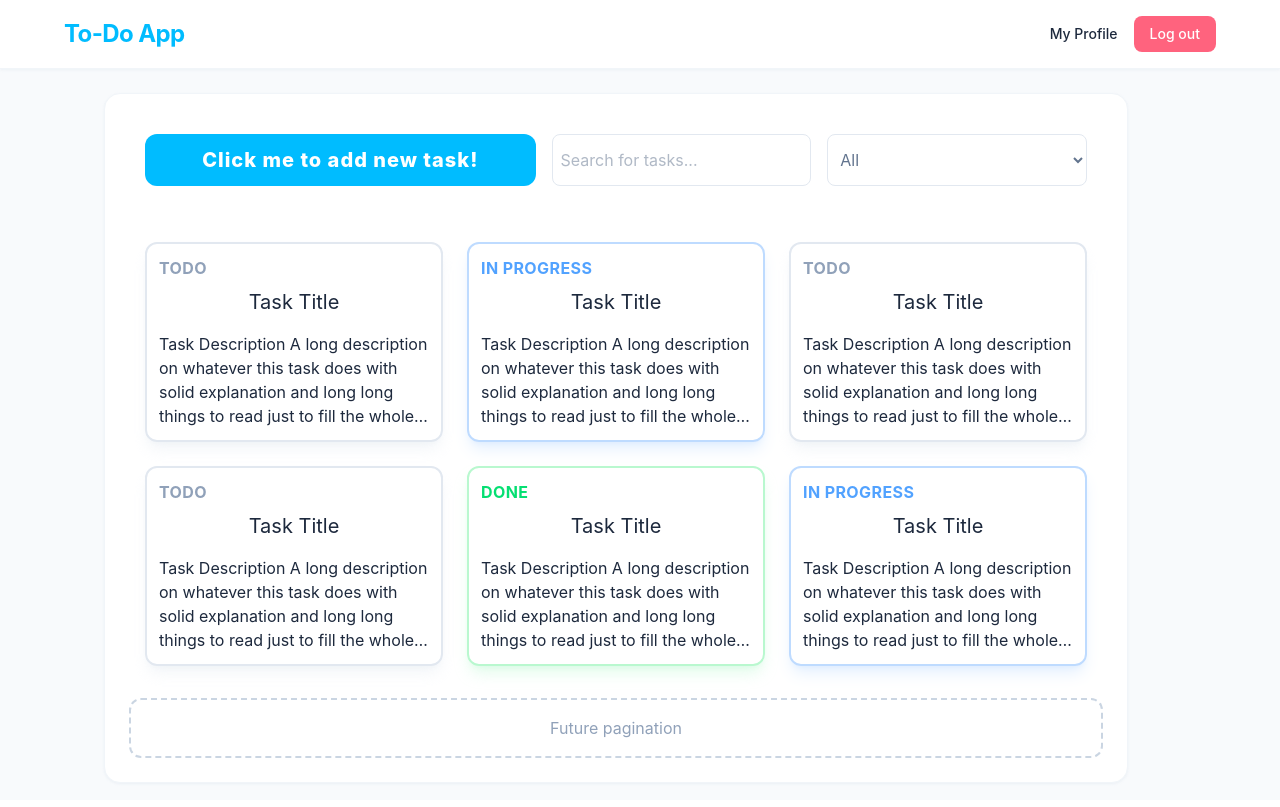
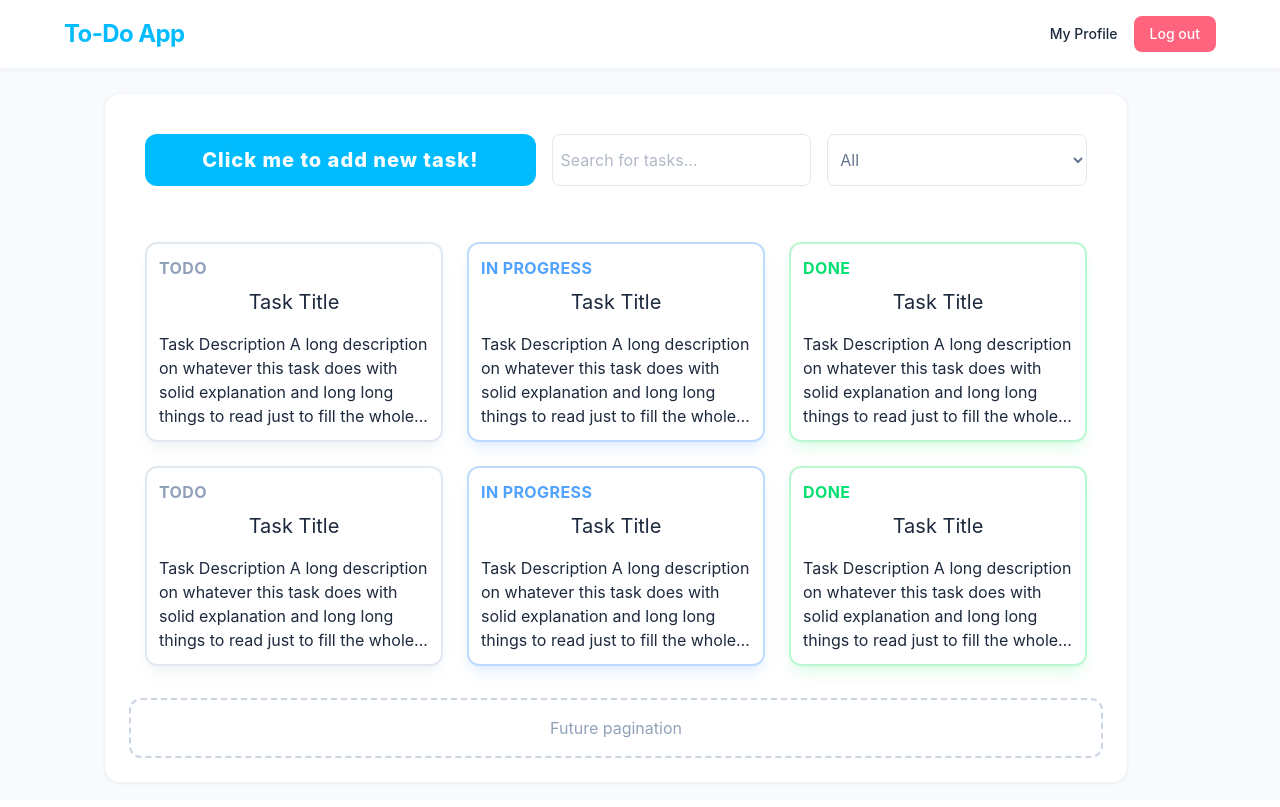
Before and after one commit to kubaMiczuu/To-Do-App, a React (Vite) app in the folder frontend-react/: page /login in a window 1280 px wide. Both pictures are taken after typing "Sample", "Sample123" into the empty fields and a click on the button "Login". Built offline with nearby package versions, Linux system fonts and the light colour scheme.

Commit message:
feat: implement modal for updating and creating task with delete confirmation and state dependant

```diff
--- a/frontend-react/index.html
+++ b/frontend-react/index.html
@@ -3,7 +3,7 @@
   <head>
     <meta charset="UTF-8" />
     <meta name="viewport" content="width=device-width, initial-scale=1.0" />
-    <title>frontend-react</title>
+    <title>To-Do App by Jakub Miczek</title>
   </head>
   <body>
     <div id="root"></div>
--- a/frontend-react/src/components/TaskCard.tsx
+++ b/frontend-react/src/components/TaskCard.tsx
@@ -1,7 +1,7 @@
+import type {TaskData} from "./TaskFormModal.tsx";
+
 interface TaskCardProps {
-    status: "TODO" | "IN_PROGRESS" | "DONE";
-    title: string;
-    description: string;
+    task: TaskData;
 }
 
 const statusConfig = {
@@ -22,24 +22,23 @@ const statusConfig = {
     }
 };
 
-const TaskCard = ({status, title, description}:TaskCardProps) => {
+const TaskCard = ({task}:TaskCardProps) => {
 
-    const config = statusConfig[status];
+    const config = statusConfig[task.status];
 
     return (
-        <div onClick={() => {}}
-            className={`h-full rounded-xl border-2 p-3 shadow-lg hover:scale-105 transition cursor-pointer ${config.border}`}>
+        <div className={`h-full rounded-xl border-2 p-3 shadow-lg hover:scale-105 transition cursor-pointer ${config.border}`}>
 
             <h2 className={`text-md font-bold tracking-wide ${config.text}`}>
                 {config.label}
             </h2>
 
             <h1 className={`text-xl text-center mt-2`}>
-                {title}
+                {task.title}
             </h1>
 
             <p className={`mt-4 line-clamp-4`}>
-                {description} A long description on whatever this task does with solid explanation and long long things to read just to fill the whole card place just to test
+                {task.description} A long description on whatever this task does with solid explanation and long long things to read just to fill the whole card place just to test
             </p>
 
         </div>
--- /dev/null
+++ b/frontend-react/src/components/TaskFormModal.tsx
@@ -0,0 +1,148 @@
+import {useState} from "react";
+
+interface TaskFormModalProps {
+    mode: "UPDATE" | "ADD";
+    initialData?: TaskData | null;
+    onCancel: () => void;
+}
+
+export interface TaskData {
+    id?: number;
+    status: "TODO" | "IN_PROGRESS" | "DONE";
+    title: string;
+    description: string;
+}
+
+const modeConfig = {
+    ADD: {
+        headerText: "Create a new task",
+        buttonText: "Create task",
+        titlePlaceholder: '',
+        descriptionPlaceholderValue: '',
+    },
+    UPDATE: {
+        headerText: "Update this task",
+        buttonText: "Update task",
+        titlePlaceholderValue: '',
+        descriptionPlaceholderValue: ''
+    }
+}
+
+const TaskFormModal = ({mode, initialData, onCancel}:TaskFormModalProps) => {
+
+    const config = modeConfig[mode];
+
+    const [title, setTitle] = useState(initialData?.title || "");
+    const [description, setDescription] = useState(initialData?.description || "");
+    const [status, setStatus] = useState(initialData?.status || "TODO");
+    const [showDeleteConfirm, setShowDeleteConfirm] = useState(false);
+
+    return (
+        <div onClick={() => onCancel()} className={`fixed inset-0 z-60 bg-slate-900/60 flex items-center justify-center`}>
+
+            <div onClick={(e) => e.stopPropagation()} className="flex flex-col w-full max-w-5xl min-h-[calc(100vh-128px)] bg-white border border-slate-100 shadow-sm shadow-slate-200/40 rounded-2xl p-6 relative overflow-hidden">
+
+                <h1 className={`text-center text-3xl font-bold text-slate-800`}>
+                    {config.headerText}
+                </h1>
+
+                <div className={`flex flex-col gap-4`}>
+
+                    <input type={"text"} placeholder={"Task title..."} value={title} onChange={(e) => setTitle(e.target.value)}
+                            className={`text-slate-800 px-4 py-2 rounded-xl focus:outline-none transition duration-200 border border-slate-100`}
+                    />
+
+                    <textarea placeholder={"Task description..."} value={description} onChange={(e) => setDescription(e.target.value)}
+                            className={`text-slate-800 px-4 py-2 rounded-xl focus:outline-none transition duration-200 border border-slate-100 min-h-[50vh]`}
+                    />
+
+                    {mode === "UPDATE" && (
+                        <div className={`flex gap-4 justify-center`}>
+
+                            {status !== "TODO" && (
+                                <button onClick={() => setStatus("TODO")}
+                                        className={`w-full md:w-1/2 border-slate-200 shadow-slate-200/40 hover:border-slate-300 rounded-xl border-2 p-3 shadow-lg hover:scale-105 transition cursor-pointer`}
+                                >
+                                    Mark as <span className={`italic text-slate-400 font-bold tracking-wide`}>To Do</span>
+                                </button>
+                            )}
+
+                            {status !== "IN_PROGRESS" && (
+                                <button onClick={() => setStatus("IN_PROGRESS")}
+                                        className={`w-full md:w-1/2 border-blue-200 shadow-blue-200/40 hover:border-blue-300 rounded-xl border-2 p-3 shadow-lg hover:scale-105 transition cursor-pointer`}
+                                >
+                                    Mark as <span className={`italic text-blue-400 font-bold tracking-wide`}>In Progress</span>
+                                </button>
+                            )}
+
+                            {status !== "DONE" && (
+                                <button onClick={() => setStatus("DONE")}
+                                        className={`w-full md:w-1/2 border-green-200 shadow-green-200/40 hover:border-green-300 rounded-xl border-2 p-3 shadow-lg hover:scale-105 transition cursor-pointer`}
+                                >
+                                    Mark as <span className={`italic text-green-400 font-bold tracking-wide`}>Done</span>
+                                </button>
+                            )}
+
+                        </div>
+                    )}
+
+                </div>
+
+                <div className={`flex flex-col-reverse md:flex-row items-center gap-4 mt-16 w-full ${mode === "UPDATE" ? "justify-between" : "justify-center"}`}>
+
+                    {mode === "UPDATE" && (
+                        <button className="text-xl w-full md:w-auto px-6 py-2 text-rose-600 font-bold bg-rose-50 hover:bg-rose-100 hover:scale-105 rounded-lg transition cursor-pointer"
+                                onClick={() => setShowDeleteConfirm(true)}
+                        >
+                            Delete task
+                        </button>
+                    )}
+
+                    <div className="flex flex-col-reverse md:flex-row items-center gap-4 w-full md:w-auto">
+
+                        <button className="text-xl w-full md:w-auto px-6 py-2 text-slate-700 font-extrabold bg-slate-200 hover:bg-slate-300 hover:scale-105 rounded-lg transition cursor-pointer"
+                                onClick={() => onCancel()}
+                        >
+                            Cancel
+                        </button>
+
+                        <button className="text-xl w-full md:w-auto px-8 py-2 text-white font-extrabold bg-sky-400 hover:bg-sky-500 hover:scale-105 rounded-lg transition cursor-pointer"
+                                onClick={() => {}}
+                        >
+                            {config.buttonText}
+                        </button>
+
+                    </div>
+
+                    {showDeleteConfirm && (
+                        <div className="absolute inset-0 z-10 bg-white/90 backdrop-blur-sm flex flex-col items-center justify-center p-6">
+                            <h2 className="text-4xl font-bold text-slate-800 mb-2">Are you sure?</h2>
+                            <p className="text-slate-500 mb-8 text-lg font-medium">This action cannot be undone. Task will be permanently deleted.</p>
+
+                            <div className="flex gap-4 w-full justify-center">
+                                <button
+                                    type="button"
+                                    onClick={() => setShowDeleteConfirm(false)}
+                                    className="px-6 py-3 text-slate-700 font-extrabold bg-slate-200 hover:bg-slate-300 hover:scale-105 rounded-lg transition cursor-pointer"
+                                >
+                                    No, keep it
+                                </button>
+
+                                <button
+                                    type="button"
+                                    onClick={() => {}}
+                                    className="px-8 py-3 text-white font-extrabold bg-rose-500 hover:bg-rose-600 hover:scale-105 rounded-lg transition cursor-pointer shadow-lg shadow-rose-500/30"
+                                >
+                                    Yes, delete task
+                                </button>
+                            </div>
+                        </div>
+                    )}
+                </div>
+
+            </div>
+
+        </div>
+    )
+}
+export default TaskFormModal
--- a/frontend-react/src/pages/Dashboard.tsx
+++ b/frontend-react/src/pages/Dashboard.tsx
@@ -1,6 +1,36 @@
-import TaskCard from "../components/TaskCard.tsx";
+import TaskCard from "../components/TaskCard.tsx"
+import {useState} from "react"
+import TaskFormModal, {type TaskData} from "../components/TaskFormModal.tsx";
 
 const Dashboard = () => {
+
+    const [modalMode, setModalMode] = useState<null | "ADD" | "UPDATE">(null);
+    const [selectedTask, setSelectedTask] = useState<TaskData | null>(null);
+
+    const tasks: TaskData[] = [
+        {id: 1, title: "Task Title", description: "Task Description", status:"TODO"},
+        {id: 2, title: "Task Title", description: "Task Description", status:"IN_PROGRESS"},
+        {id: 3, title: "Task Title", description: "Task Description", status:"DONE"},
+        {id: 4, title: "Task Title", description: "Task Description", status:"TODO"},
+        {id: 5, title: "Task Title", description: "Task Description", status:"IN_PROGRESS"},
+        {id: 6, title: "Task Title", description: "Task Description", status:"DONE"},
+    ]
+
+    const handleUpdateClick = (task: TaskData) => {
+        setSelectedTask(task);
+        setModalMode("UPDATE");
+    }
+
+    const handleAddClick = () => {
+        setSelectedTask(null);
+        setModalMode("ADD");
+    }
+
+    const handleCancelClick = () => {
+        setSelectedTask(null);
+        setModalMode(null);
+    }
+
     return (
         <div className="flex justify-between px-4 cursor-default">
 
@@ -8,7 +38,7 @@ const Dashboard = () => {
 
                 <div className="flex flex-col md:flex-row justify-center mb-6 gap-4 p-4">
 
-                    <button onClick={() => {}} className="font-extrabold tracking-wider text-center w-full md:w-1/2 text-xl text-white bg-sky-400 hover:bg-sky-500 hover:scale-105 transition px-4 py-3 rounded-xl cursor-pointer">
+                    <button onClick={() => handleAddClick()} className="font-extrabold tracking-wider text-center w-full md:w-1/2 text-xl text-white bg-sky-400 hover:bg-sky-500 hover:scale-105 transition px-4 py-3 rounded-xl cursor-pointer">
                         Click me to add new task!
                     </button>
 
@@ -36,12 +66,11 @@ const Dashboard = () => {
                 </div>
 
                 <div className="flex-1 grid grid-cols-1 md:grid-cols-3 gap-6 p-4">
-                    <TaskCard status="TODO" title="Task Title" description="Task Description" />
-                    <TaskCard status="IN_PROGRESS" title="Task Title" description="Task Description" />
-                    <TaskCard status="TODO" title="Task Title" description="Task Description"/>
-                    <TaskCard status="TODO" title="Task Title" description="Task Description" />
-                    <TaskCard status="DONE" title="Task Title" description="Task Description" />
-                    <TaskCard status="IN_PROGRESS" title="Task Title" description="Task Description" />
+                    {tasks.map((task: TaskData) => (
+                        <div key={task.id} onClick={() => handleUpdateClick(task)}>
+                            <TaskCard task={task}/>
+                        </div>
+                    ))}
                 </div>
 
                 <div className="mt-4 border-2 border-dashed border-slate-300 rounded-xl p-4 flex items-center justify-center text-slate-400">
@@ -50,6 +79,10 @@ const Dashboard = () => {
 
             </div>
 
+            {modalMode !== null && (
+                <TaskFormModal mode={modalMode} initialData={selectedTask} onCancel={() => handleCancelClick()} />
+            )}
+
         </div>
     )
 }
```
